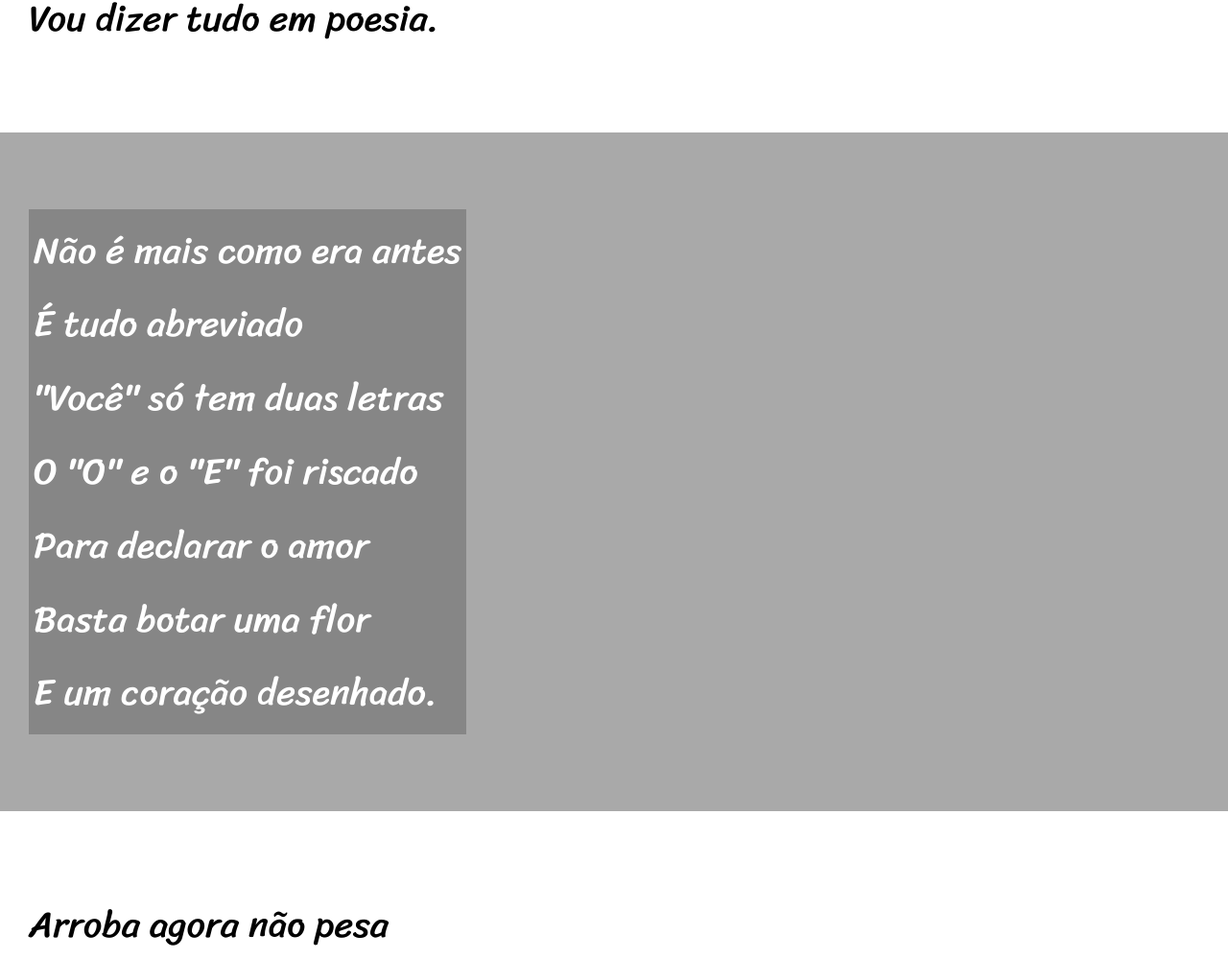
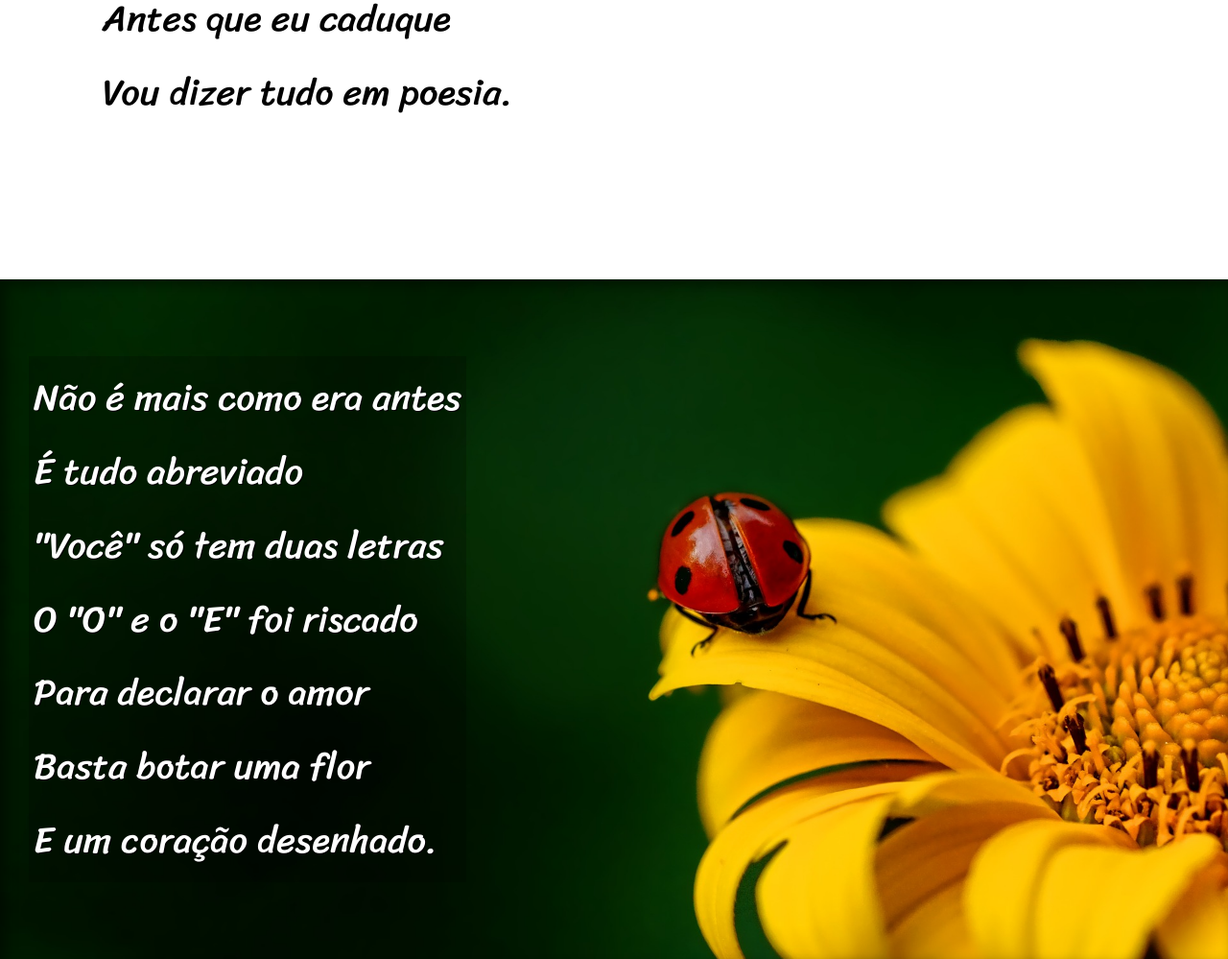
Before and after one commit to NayaraBatista27/html-css, a plain HTML site: page desafios/desafio12/index.html in a window 1280 px wide. Shown: the part 820-1819 px from the top of the page at 96% size. Drawn offline with Linux system fonts and the light colour scheme.

Commit message:
finalizacao

```diff
--- a/desafios/desafio12/estilo/style.css
+++ b/desafios/desafio12/estilo/style.css
@@ -58,6 +58,10 @@ section {
   font-size: 3vw;
 }
 
+section > p {
+  padding: 2em;
+}
+
 section.normal {
   background-color: white;
   color: black;
@@ -65,12 +69,25 @@ section.normal {
 
 section.imagem {
   color: white;
+  box-shadow: inset 6px 6px 13px 0px rgba(0, 0, 0, 0.427);
+  background-size: cover;
+  background-attachment: fixed;
 }
 
 section.imagem > p {
   display: inline-block;
   padding: 5px;
   background-color: rgba(0, 0, 0, 0.207);
+  text-shadow: 1px 1px 0px black;
+}
+
+section#img01 {
+  background-image: url("../imagens/background001.jpg");
+  background-position: right center;
+}
+
+section#img02 {
+  background-image: url("../imagens/background002.jpg");
 }
 
 footer {
--- a/desafios/desafio12/index.html
+++ b/desafios/desafio12/index.html
@@ -31,7 +31,7 @@
       </p>
     </section>
 
-    <section class="imagem">
+    <section id="img01" class="imagem">
       <p>
         Não é mais como era antes <br />
         É tudo abreviado <br />
@@ -65,7 +65,7 @@
       </p>
     </section>
 
-    <section class="imagem">
+    <section id="img02" class="imagem">
       <p>
         Tenho saudade das cartas <br />
         Escritas com a própria mão <br />
```
